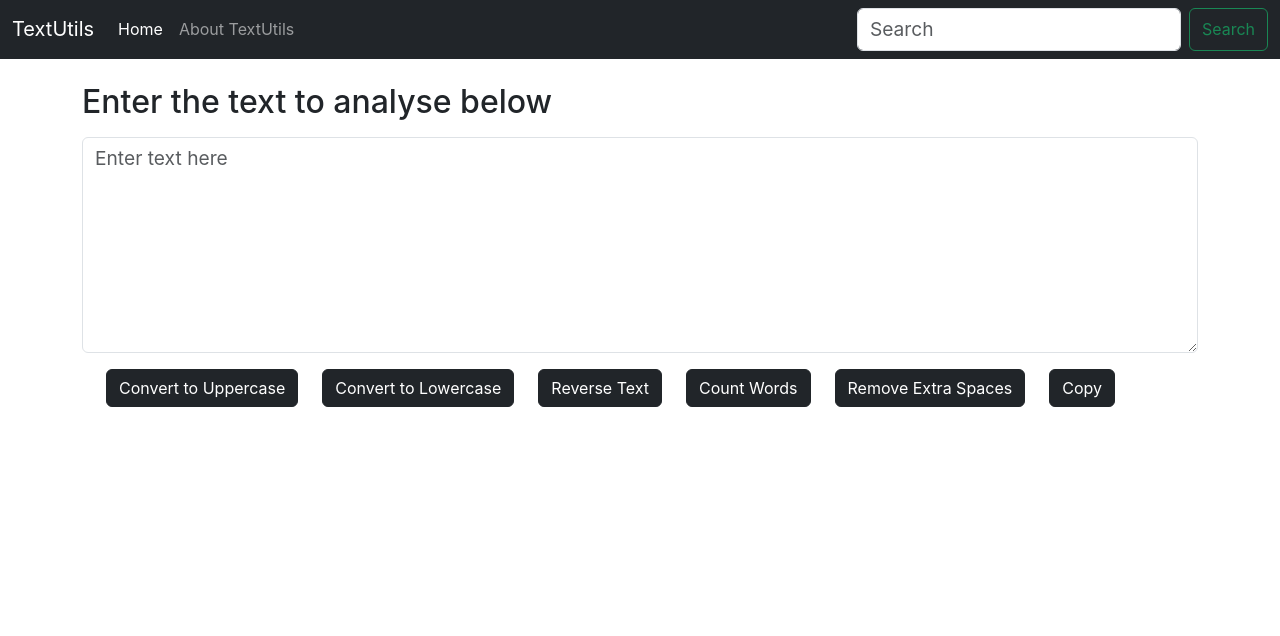
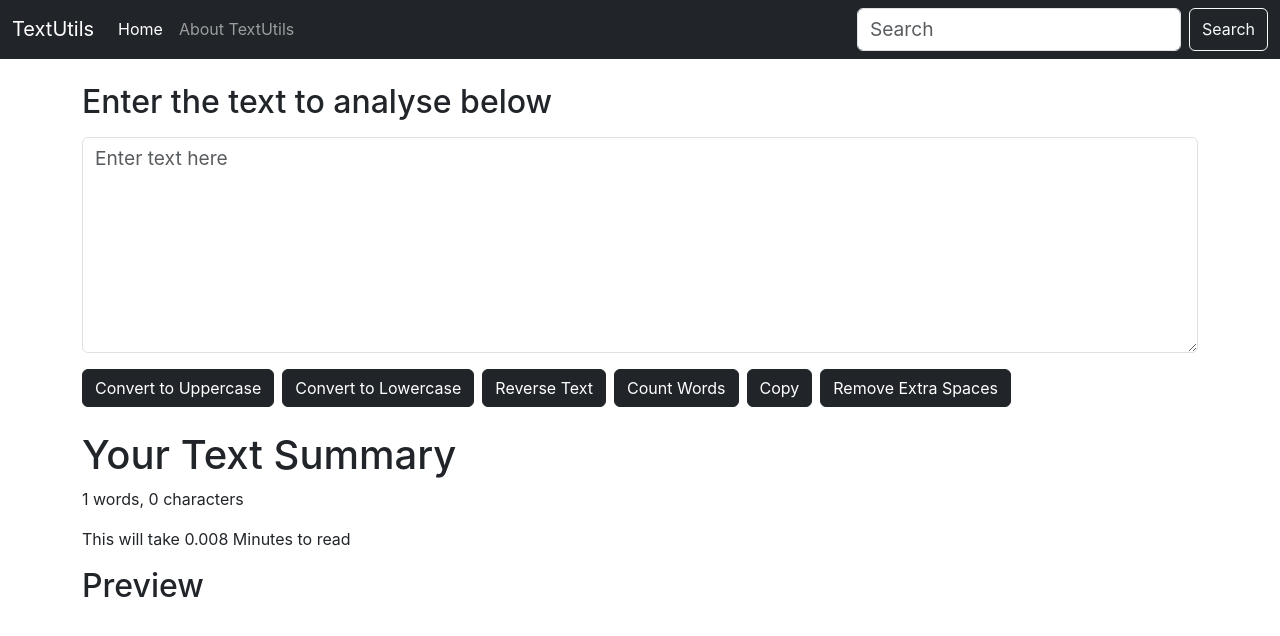
Before and after one commit to Mithil2603/textutils, a React (Create React App) app: page / in a window 1280 px wide. Shown: the top 636 px of the page. Built offline with nearby package versions, Linux system fonts and the light colour scheme.

Commit message:
App Enhanced

```diff
--- a/package.json
+++ b/package.json
@@ -1,6 +1,6 @@
 {
   "name": "textutils",
-  "version": "0.1.0",
+  "version": "0.2.0",
   "private": true,
   "dependencies": {
     "@testing-library/jest-dom": "^5.17.0",
--- a/src/Components/NavBar.js
+++ b/src/Components/NavBar.js
@@ -26,7 +26,7 @@ export default function NavBar(props, {title = 'TextUtils',aboutText='About Text
                         </ul>
                         <form className="d-flex" role="search">
                             <input className="form-control me-2" type="search" placeholder="Search" aria-label="Search" />
-                            <button className="btn btn-outline-success" type="submit">Search</button>
+                            <button className="btn btn-outline-light" type="submit">Search</button>
                         </form>
                     </div>
                 </div>
--- a/src/Components/TextForm.css
+++ b/src/Components/TextForm.css
@@ -1,11 +1,5 @@
-.container{
-    .btn{
-        @media (max-width: 768px){
-            display: block;
-            margin-top: 2rem;
-        }
-        @media (min-width: 768px){
-            margin-left: 1.5rem !important;
-        }
-    }
+.flex {
+    display: flex;
+    flex-wrap: wrap;
+    gap: .5rem;
 }
--- a/src/Components/TextForm.js
+++ b/src/Components/TextForm.js
@@ -59,12 +59,21 @@ export default function TextForm(props) {
                     <label htmlFor="myBox" className="form-label"><h2>{props.heading}</h2></label>
                     <textarea onChange={handleOnChange} className="form-control" id="myBox" rows="7" value={text} placeholder='Enter text here'></textarea>
                 </div>
-                <button className="btn btn-dark" onClick={handleUpClick}>Convert to Uppercase</button>
-                <button className="btn btn-dark" onClick={handleLoClick}>Convert to Lowercase</button>
-                <button className="btn btn-dark" onClick={reverseText}>Reverse Text</button>
-                <button className="btn btn-dark" onClick={wordCount}>Count Words</button>
-                <button className="btn btn-dark" onClick={removeSpaces}>Remove Extra Spaces</button>
-                <button className="btn btn-dark" onClick={copy}>Copy</button>
+                <div className="flex">
+                    <button className="btn btn-dark" onClick={handleUpClick}>Convert to Uppercase</button>
+                    <button className="btn btn-dark" onClick={handleLoClick}>Convert to Lowercase</button>
+                    <button className="btn btn-dark" onClick={reverseText}>Reverse Text</button>
+                    <button className="btn btn-dark" onClick={wordCount}>Count Words</button>
+                    <button className="btn btn-dark" onClick={copy}>Copy</button>
+                    <button className="btn btn-dark" onClick={removeSpaces}>Remove Extra Spaces</button>
+                </div>
+            </div>
+            <div className="container my-4">
+                <h1>Your Text Summary</h1>
+                <p>{text.split(" ").length} words, {text.length} characters</p>
+                <p>This will take {0.008 * text.split(" ").length} Minutes to read</p>
+                <h2>Preview</h2>
+                <p>{text}</p>
             </div>
         </>
     )
```
